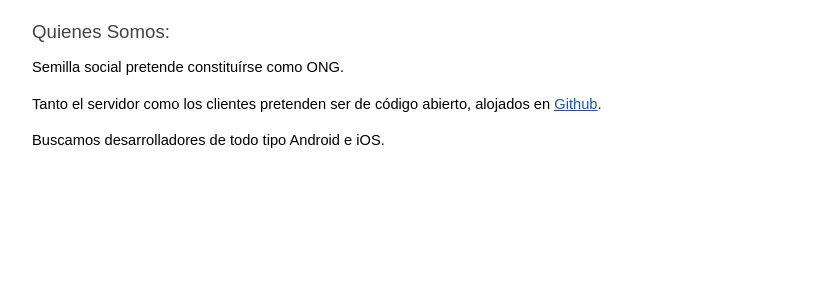
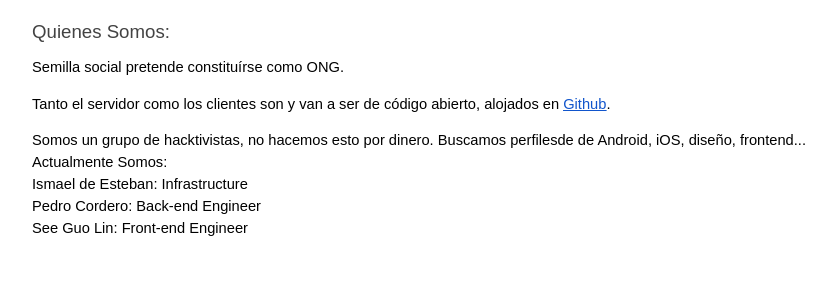
Before and after one commit to Semillas/semillas_platform, a Django app: page /landing/people/ in a window 1280 px wide. Shown: the part 56-356 px from the top of the page, without its empty margins (53-889 px from the left). Run offline with Django 3.2, Linux system fonts and the light colour scheme; parts of the project's set-up code (start-up, migrations or seed data) failed here and were passed over; some libraries are stand-ins or nearby versions.

Commit message:
Add Hacktivists to the people tab

```diff
--- a/landing/templates/landing/people.html
+++ b/landing/templates/landing/people.html
@@ -437,12 +437,25 @@
     </p>
     <p class="c0"><span></span>
     </p>
-    <p class="c2"><span>Tanto el servidor como los clientes pretenden ser de c&oacute;digo abierto, alojados en </span><span class="c8"><a class="c3" href="https://www.google.com/url?q=https://github.com/Semillas&amp;sa=D&amp;ust=1467827780133000&amp;usg=AFQjCNEaF6BoluH04A1IZtfqDv7G0Bl-_A">Github</a></span><span>. </span>
+    <p class="c2"><span>Tanto el servidor como los clientes son y van a ser de c&oacute;digo abierto, alojados en </span><span class="c8"><a class="c3" href="https://www.google.com/url?q=https://github.com/Semillas&amp;sa=D&amp;ust=1467827780133000&amp;usg=AFQjCNEaF6BoluH04A1IZtfqDv7G0Bl-_A">Github</a></span><span>. </span>
     </p>
     <p class="c0"><span></span>
     </p>
-    <p class="c2"><span>Buscamos desarrolladores de todo tipo Android e iOS.</span>
+    <p class="c2"><span>Somos un grupo de hacktivistas, no hacemos esto por dinero. Buscamos perfilesde de Android, iOS, diseño, frontend...</span>
     </p>
+
+    <p class="c2"><span>Actualmente Somos:</span>
+    </p>
+
+    <p class="c2"><span>Ismael de Esteban: Infrastructure </span>
+    </p>
+
+    <p class="c2"><span>Pedro Cordero: Back-end Engineer</span>
+    </p>
+
+    <p class="c2"><span>See Guo Lin: Front-end Engineer</span>
+    </p>
+
     <p class="c0"><span></span>
     </p>
 
```
